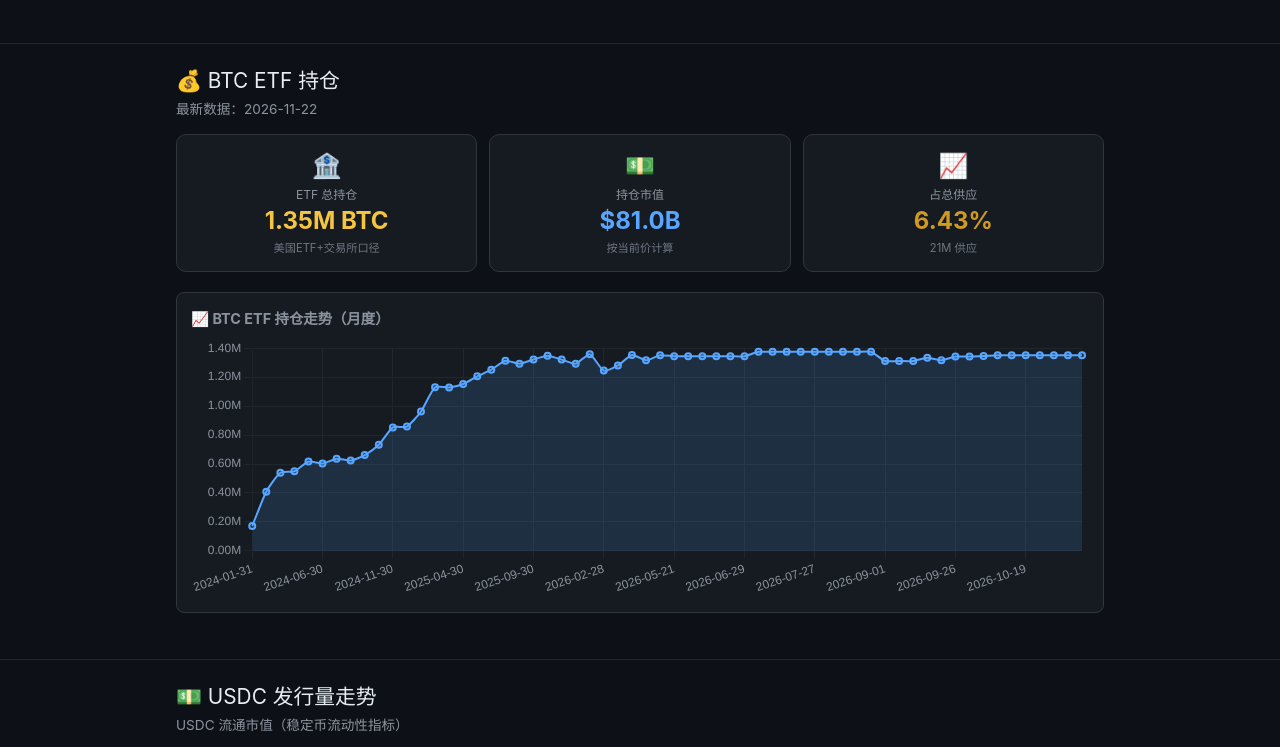
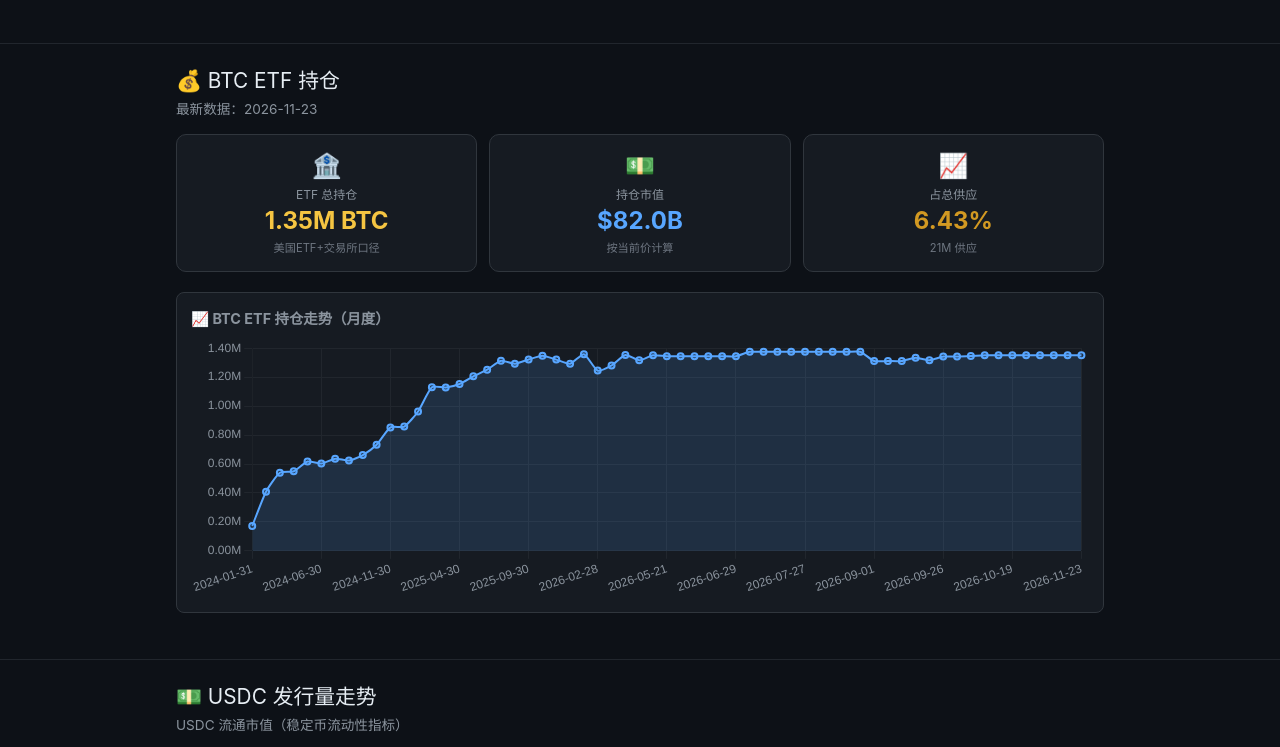
Before and after one commit to zw-xlx/btc-dashboard, a plain HTML site: page index.html in a window 1280 px wide. Shown: the part 1493-2240 px from the top of the page. Drawn offline with Linux system fonts and the light colour scheme.

Commit message:
data: 2026-11-23 update

```diff
--- a/index.html
+++ b/index.html
@@ -454,6 +454,7 @@ const RAW_DATA = [
   { date:"2026-11-20", btc_price:61344, btc_change:-2.15, drawdown:-51.3, fear:12, fear_label:"极度恐惧", ahr999:0.2789, mvrv:1.44, wma200:68177, mstr_btc:850364, mstr_price:86.13, mstr_shares:427654139, mstr_mnav:0.99, mstr_debt_ratio:0.13, mstr_cost_basis:75527, etf_btc:1351311, usdc_mcap:68566383545 },
   { date:"2026-11-21", btc_price:58982, btc_change:-3.87, drawdown:-53.2, fear:12, fear_label:"极度恐惧", ahr999:0.2581, mvrv:1.44, wma200:68165, mstr_btc:850849, mstr_price:77.8, mstr_shares:427654139, mstr_mnav:0.95, mstr_debt_ratio:0.13, mstr_cost_basis:75527, etf_btc:1351311, usdc_mcap:68398298388 },
   { date:"2026-11-22", btc_price:59977, btc_change:1.79, drawdown:-52.4, fear:11, fear_label:"极度恐惧", ahr999:0.267, mvrv:1.44, wma200:68170, mstr_btc:850849, mstr_price:77.8, mstr_shares:427654139, mstr_mnav:0.94, mstr_debt_ratio:0.13, mstr_cost_basis:75527, etf_btc:1351311, usdc_mcap:68391896078 },
+  { date:"2026-11-23", btc_price:60702, btc_change:1.18, drawdown:-51.9, fear:11, fear_label:"极度恐惧", ahr999:0.2736, mvrv:1.44, wma200:68361, mstr_btc:850849, mstr_price:77.8, mstr_shares:427654139, mstr_mnav:0.94, mstr_debt_ratio:0.13, mstr_cost_basis:75527, etf_btc:1351311, usdc_mcap:68385097563 },
 ];
 // ========== 数据结束 ==========
 
@@ -944,6 +945,7 @@ const dates = RAW_DATA.map(d => d.date);
     { x:'2026-11-02', y:1351311 },
     { x:'2026-11-09', y:1351311 },
     { x:'2026-11-16', y:1351311 },
+    { x:'2026-11-23', y:1351311 },
   ];
   // 把 RAW_DATA 末尾最新值作为最末点（前端拼接）
   const _etfLastInArr = etfHistory[etfHistory.length - 1].y;
```
